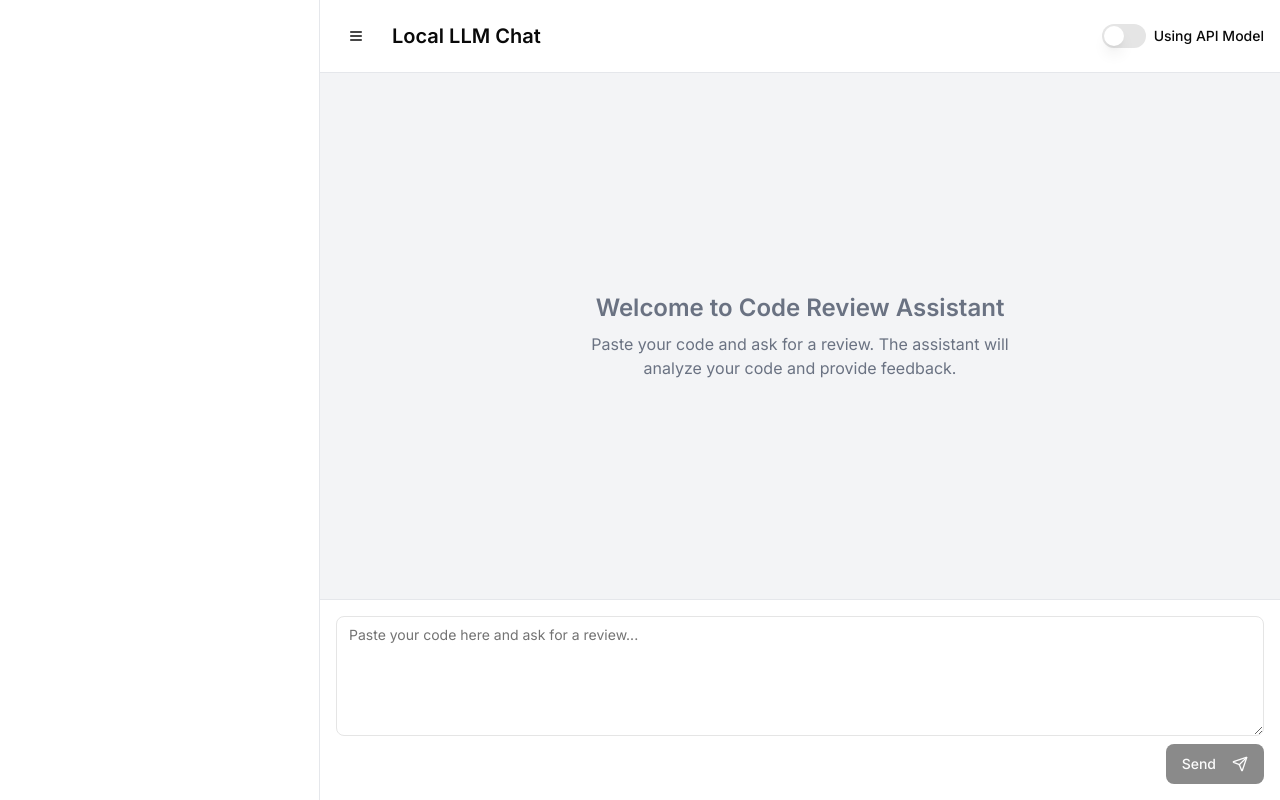
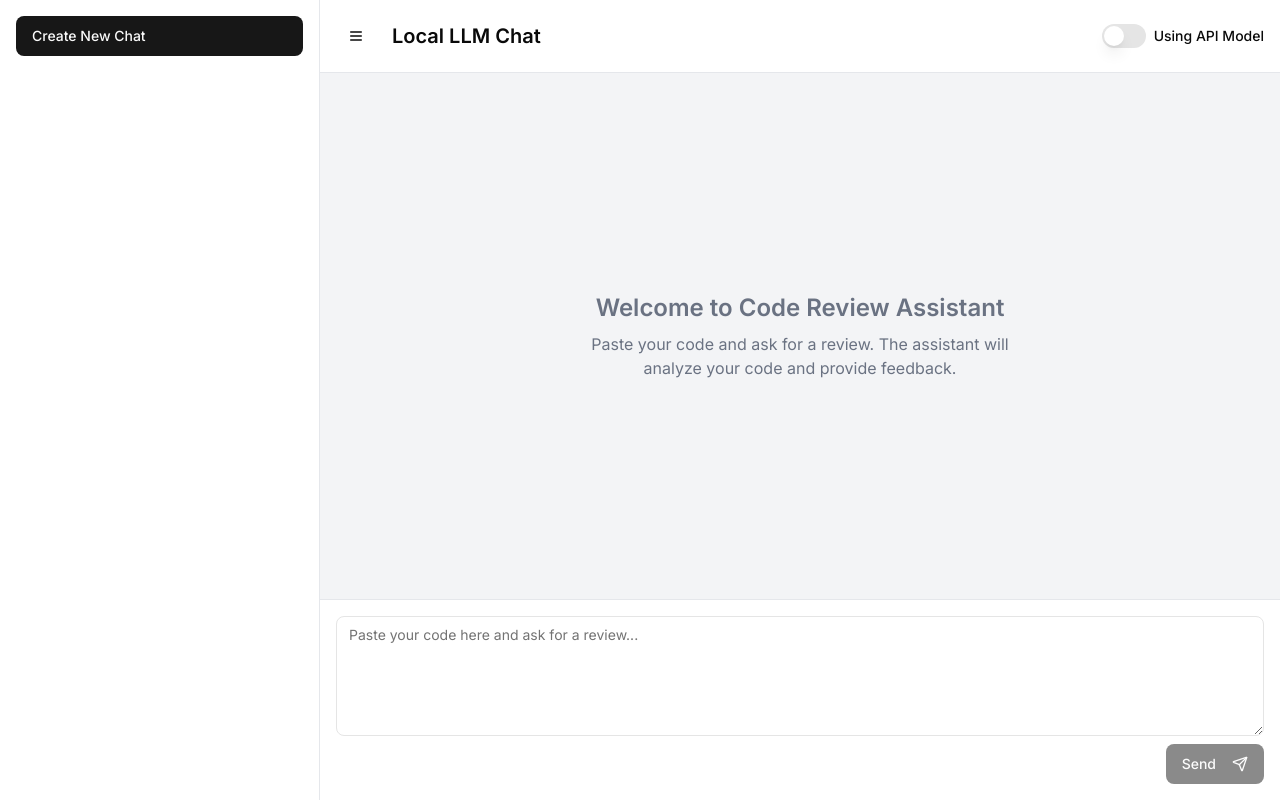
Before and after one commit to tiggercwh/local-llm-chat, a Next.js app: page / in a window 1280 px wide. Built offline with nearby package versions, Linux system fonts and the light colour scheme.

Commit message:
feat: add create new chat button

```diff
--- a/components/chat-history-area.tsx
+++ b/components/chat-history-area.tsx
@@ -21,6 +21,15 @@
   return (
     <ScrollArea className="h-[calc(100vh-8rem)]">
       <div className="space-y-2">
+        <Button
+          variant="default"
+          className="w-full justify-start text-left mb-4"
+          onClick={() => router.push("/")}
+        >
+          <div className="flex items-center gap-2">
+            <span>Create New Chat</span>
+          </div>
+        </Button>
         {histories.map((chat) => (
           <Button
             key={chat.id}
```
